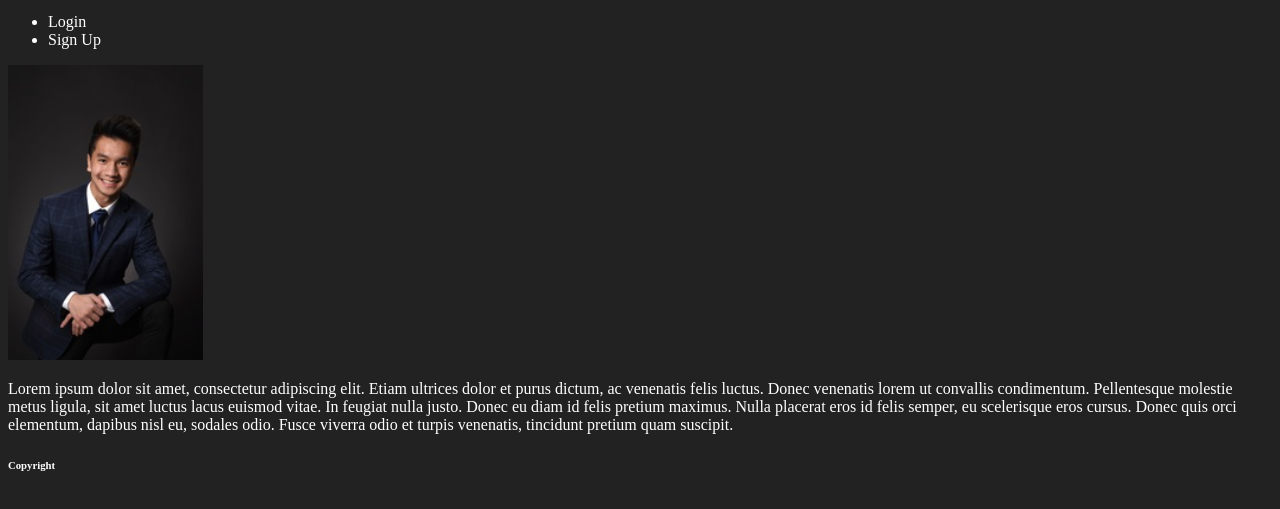
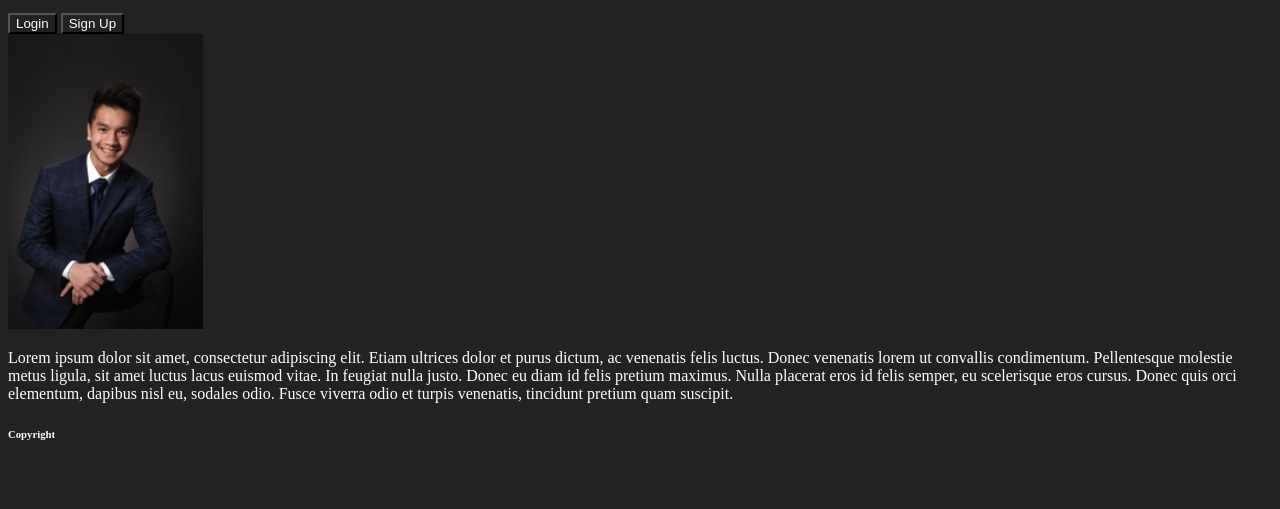
Before and after one commit to Ever-QN/landing-page, a plain HTML site: page index.html in a window 1280 px wide. Shown: the part 249-758 px from the top of the page. Drawn offline with Linux system fonts and the light colour scheme.

Commit message:
Changed login/signup links to no list buttons

```diff
--- a/index.html
+++ b/index.html
@@ -19,10 +19,10 @@
             <li>My Projects</li>
             <li>Contact Me</li>
         </ul>
-        <ul class=right-linls>
-            <li>Login</li>
-            <li>Sign Up</li>
-        </ul>
+        <div class=right-links>
+            <button>Login</button>
+            <button>Sign Up</button>
+        </div>
     </div>
 
     <div class="top-content">
```
